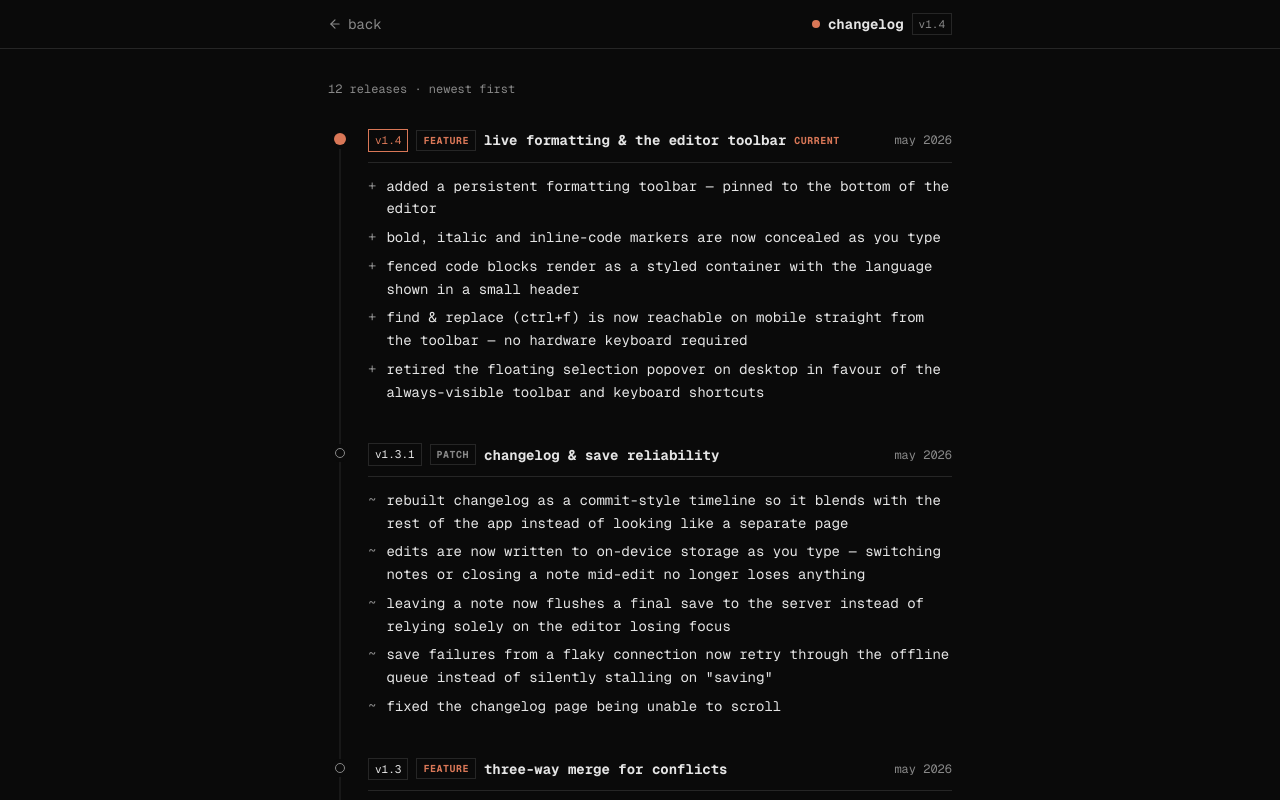
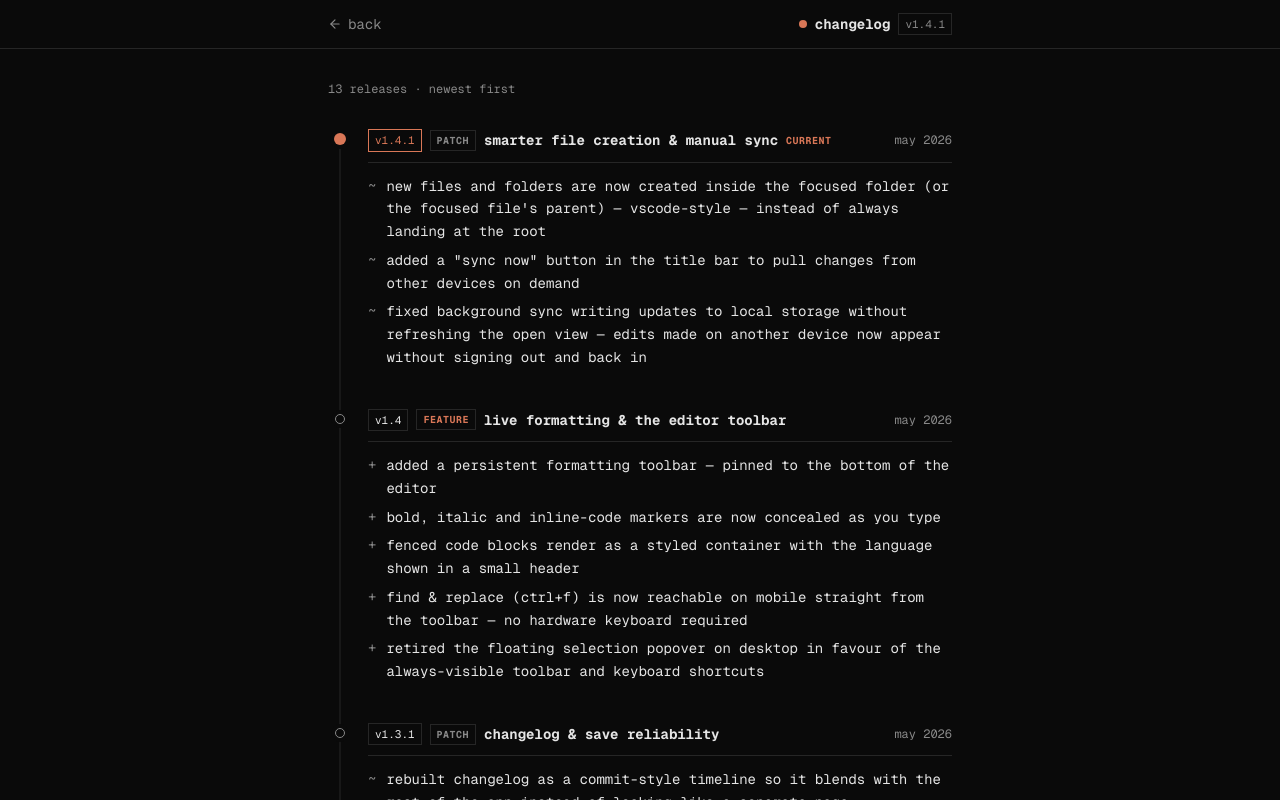
Before and after one commit to fernandohalim/noted, a Next.js app: page /changelog in a window 1280 px wide. Built offline with nearby package versions, Linux system fonts and the light colour scheme.

Commit message:
smarter file creation & manual sync

```diff
--- a/components/FileTree.tsx
+++ b/components/FileTree.tsx
@@ -16,17 +16,7 @@ export default function FileTree({
   selectedId?: string;
 }) {
   const { run } = usePending();
-  const [expanded, setExpanded] = useState<Set<string>>(new Set());
   const [isRootDragOver, setIsRootDragOver] = useState(false);
-
-  const toggle = (id: string) => {
-    setExpanded((prev) => {
-      const next = new Set(prev);
-      if (next.has(id)) next.delete(id);
-      else next.add(id);
-      return next;
-    });
-  };
 
   const handleRootDragOver = (e: React.DragEvent) => {
     if (!e.dataTransfer.types.includes("application/x-noted-id")) return;
@@ -36,7 +26,7 @@ export default function FileTree({
   };
 
   const { withPending } = usePendingItems();
-  const { moveNode } = useTree();
+  const { moveNode, expanded, toggleExpanded } = useTree();
 
   const handleRootDrop = async (e: React.DragEvent) => {
     e.preventDefault();
@@ -65,7 +55,7 @@ export default function FileTree({
             selectedId={selectedId}
             depth={0}
             expandedSet={expanded}
-            onToggle={toggle}
+            onToggle={toggleExpanded}
           />
         ))}
       </ul>
--- a/components/ShortcutPalette.tsx
+++ b/components/ShortcutPalette.tsx
@@ -78,7 +78,8 @@ export default function ShortcutPalette() {
   const { run } = usePending();
   const prompt = usePrompt();
   const [open, setOpen] = useState(false);
-  const { openFile } = useTree();
+  const { openFile, addNode, creationParentId, expandFolder, setFocused } =
+    useTree();
 
   useEffect(() => {
     const handler = async (e: KeyboardEvent) => {
@@ -102,8 +103,15 @@ export default function ShortcutPalette() {
           placeholder: "filename.txt",
         });
         if (name) {
-          const res = await run(() => createItem(null, name, "file"));
-          if (res.data) openFile(res.data.id);
+          const res = await run(() =>
+            createItem(creationParentId, name, "file"),
+          );
+          if (res.data) {
+            addNode(res.data);
+            if (creationParentId) expandFolder(creationParentId);
+            setFocused(res.data.id);
+            openFile(res.data.id);
+          }
         }
       } else if (e.key === "N") {
         e.preventDefault();
@@ -111,7 +119,16 @@ export default function ShortcutPalette() {
           title: "new folder",
           placeholder: "folder name",
         });
-        if (name) await run(() => createItem(null, name, "folder"));
+        if (name) {
+          const res = await run(() =>
+            createItem(creationParentId, name, "folder"),
+          );
+          if (res.data) {
+            addNode(res.data);
+            if (creationParentId) expandFolder(creationParentId);
+            setFocused(res.data.id);
+          }
+        }
       }
     };
     document.addEventListener("keydown", handler);
--- a/components/SidebarHeader.tsx
+++ b/components/SidebarHeader.tsx
@@ -9,7 +9,14 @@ import { useTree } from "./TreeProvider";
 
 export default function SidebarHeader() {
   const { run } = usePending();
-  const { addNode, openFile } = useTree();
+  const {
+    addNode,
+    openFile,
+    creationParentId,
+    creationParentName,
+    expandFolder,
+    setFocused,
+  } = useTree();
   const [creating, setCreating] = useState<"file" | "folder" | null>(null);
   const [name, setName] = useState("");
   const fileInputRef = useRef<HTMLInputElement>(null);
@@ -26,9 +33,11 @@ export default function SidebarHeader() {
     inFlight.current = true;
     setBusy(true);
     try {
-      const res = await run(() => createItem(null, name, creating));
+      const res = await run(() => createItem(creationParentId, name, creating));
       if (res.data) {
         addNode(res.data);
+        if (creationParentId) expandFolder(creationParentId);
+        setFocused(res.data.id);
         if (creating === "file") {
           openFile(res.data.id);
         }
@@ -106,7 +115,8 @@ export default function SidebarHeader() {
         </div>
       </div>
       {creating && (
-        <div className="px-3 pb-2 flex items-center gap-1">
+        <div className="px-3 pb-2">
+          <div className="flex items-center gap-1">
             <input
               autoFocus
               value={name}
@@ -127,6 +137,10 @@ export default function SidebarHeader() {
               <Loader2 size={12} className="animate-spin text-text-muted" />
             )}
           </div>
+          <div className="mt-1 text-[10px] text-text-muted truncate">
+            in {creationParentName}
+          </div>
+        </div>
       )}
     </div>
   );
--- a/components/SyncProvider.tsx
+++ b/components/SyncProvider.tsx
@@ -2,6 +2,7 @@
 
 import {
   createContext,
+  useCallback,
   useContext,
   useEffect,
   useRef,
@@ -22,7 +23,8 @@ type SyncStatus = "loading" | "ready" | "error";
 
 interface SyncCtx {
   initialItems: ItemMeta[];
-  triggerSync: () => void;
+  triggerSync: () => Promise<void>;
+  syncing: boolean;
 }
 
 const Ctx = createContext<SyncCtx | null>(null);
@@ -46,6 +48,7 @@ export default function SyncProvider({
   );
   const [initialItems, setInitialItems] = useState<ItemMeta[]>([]);
   const bootstrapped = useRef(false);
+  const [syncing, setSyncing] = useState(false);
 
   useEffect(() => {
     if (bootstrapped.current) return;
@@ -68,7 +71,9 @@ export default function SyncProvider({
         if (!fresh.initialSyncDone || fresh.userId !== userId) {
           await pullDelta(userId); // first run: block on full sync
         } else {
-          void flushSync(userId); // warm cache: sync in background
+          void flushSync(userId).then((changed) => {
+            if (changed) window.dispatchEvent(new Event("noted:items-updated"));
+          });
         }
         setInitialItems(await localGetAllItems());
         setStatus("ready");
@@ -98,6 +103,17 @@ export default function SyncProvider({
     };
   }, [status, userId]);
 
+  const triggerSync = useCallback(async () => {
+    if (!userId) return;
+    setSyncing(true);
+    try {
+      const changed = await flushSync(userId);
+      if (changed) window.dispatchEvent(new Event("noted:items-updated"));
+    } finally {
+      setSyncing(false);
+    }
+  }, [userId]);
+
   if (status === "loading") return <AppSkeleton />;
   if (status === "error") {
     return (
@@ -114,9 +130,7 @@ export default function SyncProvider({
   }
 
   return (
-    <Ctx.Provider
-      value={{ initialItems, triggerSync: () => void flushSync(userId) }}
-    >
+    <Ctx.Provider value={{ initialItems, triggerSync, syncing }}>
       {children}
     </Ctx.Provider>
   );
--- a/components/TitleBar.tsx
+++ b/components/TitleBar.tsx
@@ -1,12 +1,20 @@
 "use client";
 
 import { useState } from "react";
-import { Menu, HelpCircle, Loader2, WifiOff, KeyIcon } from "lucide-react";
+import {
+  Menu,
+  HelpCircle,
+  Loader2,
+  WifiOff,
+  KeyIcon,
+  RefreshCw,
+} from "lucide-react";
 import { createClient } from "@/lib/supabase/client";
 import { useRouter } from "next/navigation";
 import { useOnline } from "@/lib/use-online";
 import AboutModal from "./AboutModal";
 import { localClearAll } from "@/lib/local-store";
+import { useSync } from "./SyncProvider";
 
 export default function TitleBar({
   email,
@@ -17,6 +25,7 @@ export default function TitleBar({
 }) {
   const router = useRouter();
   const isOnline = useOnline();
+  const { triggerSync, syncing } = useSync();
   const [signingOut, setSigningOut] = useState(false);
   const [isAboutOpen, setIsAboutOpen] = useState(false);
 
@@ -54,6 +63,15 @@ export default function TitleBar({
         </div>
         <div className="flex items-center gap-3 text-text-muted">
           <button
+            onClick={() => triggerSync()}
+            disabled={syncing || !isOnline}
+            className="hover:text-text flex items-center gap-1 disabled:opacity-50"
+            title="sync now"
+            aria-label="sync now"
+          >
+            <RefreshCw size={12} className={syncing ? "animate-spin" : ""} />
+          </button>
+          <button
             onClick={() => setIsAboutOpen(true)}
             className="hover:text-text flex items-center gap-1"
             title="about noted."
--- a/components/TreeNode.tsx
+++ b/components/TreeNode.tsx
@@ -51,12 +51,20 @@ export default function TreeNodeComponent({
   const [isDragging, setIsDragging] = useState(false);
   const fileInputRef = useRef<HTMLInputElement>(null);
   const { isPending, withPending } = usePendingItems();
-  const { addNode, renameNode, removeNode, moveNode, openFile, closeFile } =
-    useTree();
+  const {
+    addNode,
+    renameNode,
+    removeNode,
+    moveNode,
+    openFile,
+    closeFile,
+    setFocused,
+  } = useTree();
   const [createBusy, setCreateBusy] = useState(false);
   const busy = isPending(node.id);
 
   const handleClick = () => {
+    setFocused(node.id);
     if (node.type === "folder") onToggle(node.id);
     else openFile(node.id);
   };
@@ -183,6 +191,7 @@ export default function TreeNodeComponent({
         alert(res.error);
       } else if (res.data) {
         addNode(res.data);
+        setFocused(res.data.id);
         if (!expandedSet.has(node.id)) onToggle(node.id);
         if (creating === "file") {
           openFile(res.data.id);
--- a/components/TreeProvider.tsx
+++ b/components/TreeProvider.tsx
@@ -16,6 +16,13 @@ import { localGetAllItems } from "@/lib/local-store";
 interface TreeContextValue {
   tree: TreeNode[];
   selectedId: string | undefined;
+  focusedId: string | null;
+  setFocused: (id: string | null) => void;
+  creationParentId: string | null;
+  creationParentName: string;
+  expanded: Set<string>;
+  toggleExpanded: (id: string) => void;
+  expandFolder: (id: string) => void;
   openFile: (id: string) => void;
   closeFile: () => void;
   addNode: (item: ItemMeta) => void;
@@ -47,6 +54,41 @@ export function TreeProvider({
   const selectedId = searchParams.get("file") ?? undefined;
 
   const tree = buildTree(items);
+
+  // VSCode-style creation target: last clicked file/folder.
+  // a focused folder is the target; a focused file targets its parent folder.
+  const [focusedId, setFocused] = useState<string | null>(
+    () => searchParams.get("file") ?? null,
+  );
+  const [expanded, setExpanded] = useState<Set<string>>(new Set());
+
+  const focused = focusedId ? items.find((i) => i.id === focusedId) : undefined;
+  const creationParentId = focused
+    ? focused.type === "folder"
+      ? focused.id
+      : focused.parent_id
+    : null;
+  const creationParentName = creationParentId
+    ? (items.find((i) => i.id === creationParentId)?.name ?? "root")
+    : "root";
+
+  const toggleExpanded = useCallback((id: string) => {
+    setExpanded((prev) => {
+      const next = new Set(prev);
+      if (next.has(id)) next.delete(id);
+      else next.add(id);
+      return next;
+    });
+  }, []);
+
+  const expandFolder = useCallback((id: string) => {
+    setExpanded((prev) => {
+      if (prev.has(id)) return prev;
+      const next = new Set(prev);
+      next.add(id);
+      return next;
+    });
+  }, []);
 
   // refresh the tree after a background sync brought new data
   useEffect(() => {
@@ -116,6 +158,13 @@ export function TreeProvider({
       value={{
         tree,
         selectedId,
+        focusedId,
+        setFocused,
+        creationParentId,
+        creationParentName,
+        expanded,
+        toggleExpanded,
+        expandFolder,
         openFile,
         closeFile,
         addNode,
--- a/lib/changelog.ts
+++ b/lib/changelog.ts
@@ -1,4 +1,15 @@
 export const releases = [
+  {
+    version: "1.4.1",
+    date: "may 2026",
+    title: "smarter file creation & manual sync",
+    badge: "patch",
+    features: [
+      "new files and folders are now created inside the focused folder (or the focused file's parent) — vscode-style — instead of always landing at the root",
+      "added a \"sync now\" button in the title bar to pull changes from other devices on demand",
+      "fixed background sync writing updates to local storage without refreshing the open view — edits made on another device now appear without signing out and back in",
+    ],
+  },
   {
     version: "1.4",
     date: "may 2026",
--- a/package.json
+++ b/package.json
@@ -1,6 +1,6 @@
 {
   "name": "noted",
-  "version": "1.4",
+  "version": "1.4.1",
   "private": true,
   "scripts": {
     "dev": "next dev",
```
Lines whose indentation alone changed are shown as unchanged.
